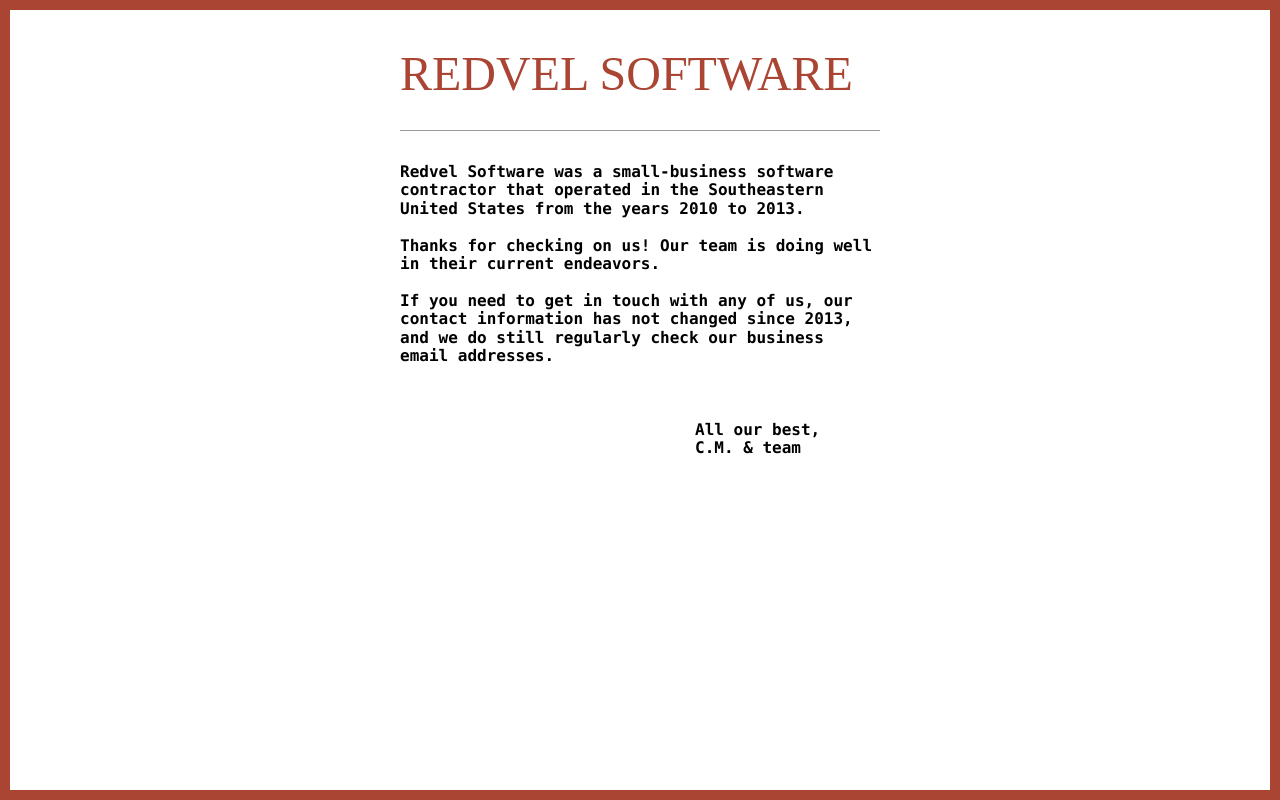
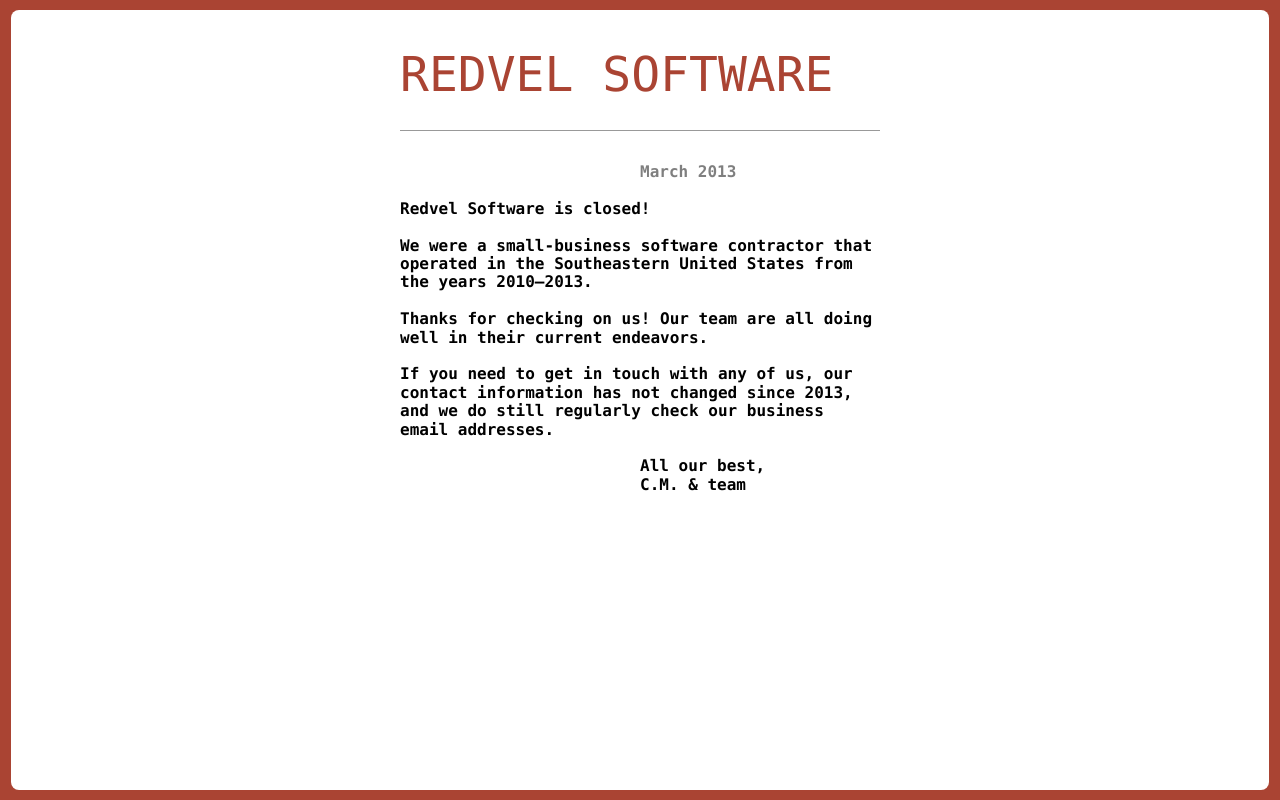
Before and after one commit to redvel/redvel.github.io, a plain HTML site: page index.html in a window 1280 px wide. Drawn offline with Linux system fonts and the light colour scheme.

Commit message:
updated stylesheet a bit

```diff
--- a/index.html
+++ b/index.html
@@ -2,20 +2,28 @@
 <head>
 <title>Redvel Software is Closed</title>
 <style>
-body { padding: 0; margin: 0; background-color: #a43; }
-article { background: #fff; position: absolute; top: 10px; left: 10px; right: 10px; bottom: 10px; padding: 40px; }
+body { padding: 0; margin: 0; background-color: #a43; font-family: Consolas, 'Courier New', Courier, monospace; }
+article { background: #fff; position: absolute; top: 10px; left: 11px; right: 11px; bottom: 10px; padding: 40px; border-radius: 8px; }
 h1 { color: #a43; font-size: 3rem; line-height: 3rem; margin: 0 auto 2rem auto; padding: 0 0 2rem 0; width: 30rem; font-weight: lighter; border-bottom: 1px solid #999; font-variant: small-caps; }
-p { font-family: Consolas, 'Courier New', Courier, monospace; font-size: 1rem; color: #000; font-weight: bold; width: 30rem; line-height: 1.15rem; margin: 1.15rem auto; }
-.signature { padding-left: 50%; }
+p { font-size: 1rem; color: #000; font-weight: bold; width: 30rem; line-height: 1.15rem; margin: 1.15rem auto; }
+.date { color: rgba(0,0,0,0.5); }
+.signature, .date { padding-left: 15rem; width: 15rem; }
+@media only screen and (max-width: 600px) {
+    body { font-size: 20px; }
+    article { padding: 40px 4%; }
+    h1, p { width: 96%; margin-left: 2%; margin-right: 2%; color: #f00; }
+    .signature, .date { width: 40%; margin-left: 58%; padding: 0; }
+}
 </style>
 </head>
 <body>
 <article>
 <h1>REDVEL SOFTWARE</h1>
-<p>Redvel Software was a small-business software contractor that operated in the Southeastern United States from the years 2010 to 2013.</p>
-<p>Thanks for checking on us! Our team is doing well in their current endeavors.</p>
+<p class="date">March 2013</p>
+<p>Redvel Software is closed!</p>
+<p>We were a small-business software contractor that operated in the Southeastern United States from the years 2010&ndash;2013.</p>
+<p>Thanks for checking on us! Our team are all doing well in their current endeavors.</p>
 <p>If you need to get in touch with any of us, our contact information has not changed since 2013, and we do still regularly check our business email addresses.</p>
-<p>&nbsp;</p>
 <p class="signature">All our best,<br/>C.M. &amp; team</p>
 </article>
 </body>
```
